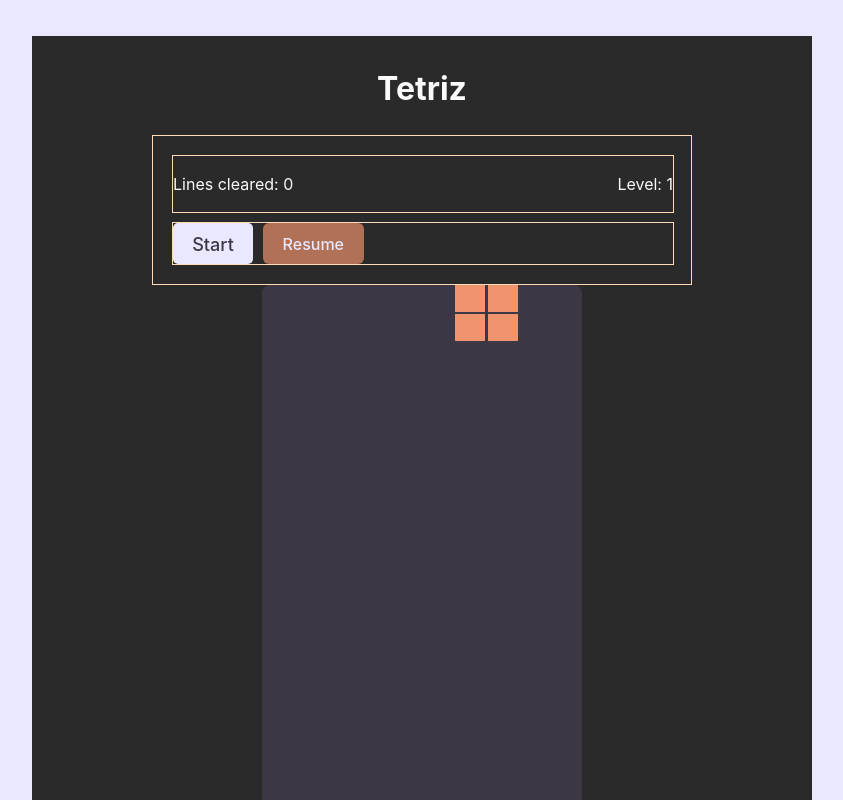
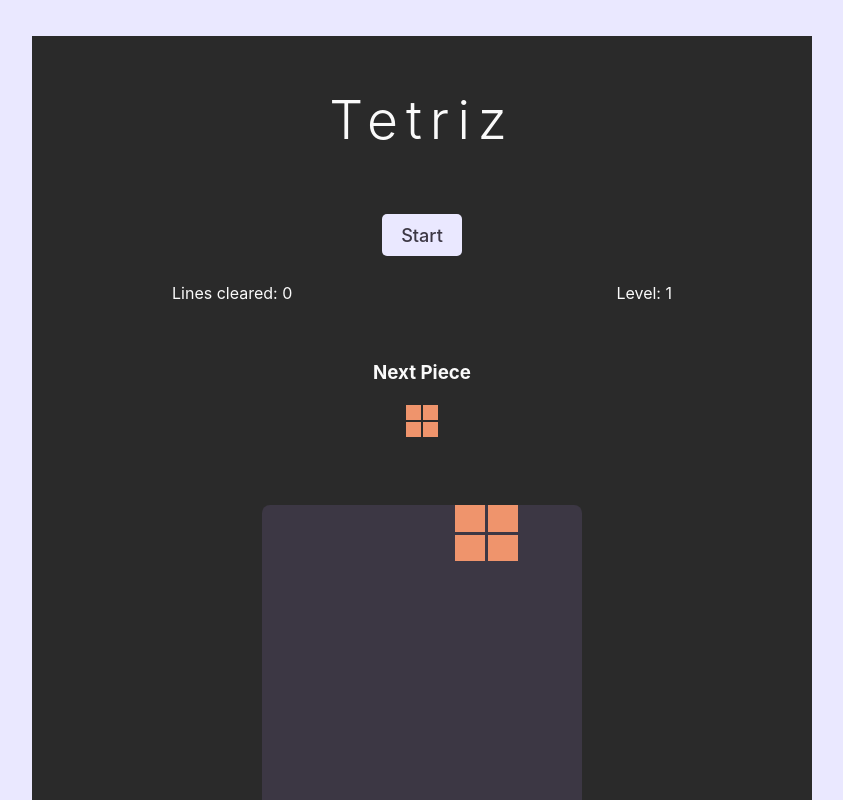
Before and after one commit to Adam-Robson/tetrix, a React (Vite) app: page / in a window 1280 px wide. Shown: the top 800 px of the page, without its empty margins (230-1073 px from the left). Built offline with nearby package versions, Linux system fonts and the light colour scheme.

Commit message:
changes to controls and preview piece

```diff
--- a/src/App.css
+++ b/src/App.css
@@ -17,3 +17,9 @@
   padding: 0.5rem;
   margin: 0.25rem;
 }
+
+.tetriz-title {
+  font-weight: 300;
+  font-size: 3.34rem;
+  letter-spacing: 8px;
+}
--- a/src/App.tsx
+++ b/src/App.tsx
@@ -4,7 +4,7 @@ import GameBoard from "./components/GameBoard";
 function App() {
   return (
     <div className="app">
-      <h1>Tetriz</h1>
+      <h1 className="tetriz-title">Tetriz</h1>
       <GameBoard />
       <div className="card">
         <p>
--- a/src/components/Controls.tsx
+++ b/src/components/Controls.tsx
@@ -16,36 +16,19 @@ const Controls: React.FC<IControlsProps> = ({
   level,
   gameOver,
 }) => {
-  const handlePause = () => {
-    if (!gameOver) setRunning(!running);
-  };
-
   const handleStart = () => {
     setRunning(true);
   };
 
   return (
     <div className="controls">
+      {gameOver && <div className="game-over">Game Over</div>}
+      <button className="start-button" onClick={handleStart} disabled={running}>
+        Start
+      </button>
       <div className="stats-container">
         <p>Lines cleared: {clearedLines}</p>
         <p>Level: {level}</p>
-      </div>
-      {gameOver && <div className="game-over">Game Over</div>}
-      <div className="buttons-container">
-        <button
-          className="start-button"
-          onClick={handleStart}
-          disabled={running}
-        >
-          Start
-        </button>
-        <button
-          className="pause-button"
-          onClick={handlePause}
-          disabled={gameOver}
-        >
-          {running ? "Pause" : "Resume"}
-        </button>
       </div>
     </div>
   );
--- a/src/components/GameBoard.tsx
+++ b/src/components/GameBoard.tsx
@@ -156,6 +156,8 @@ const GameBoard: React.FC = () => {
         level={level}
         gameOver={gameOver}
       />
+      <h3>Next Piece</h3>
+      <PreviewPiece shape={nextPiece.shape} color={nextPiece.color} />
       <div className="gameboard">
         {board.map((row, i) =>
           row.map((cell, j) => {
@@ -182,7 +184,6 @@ const GameBoard: React.FC = () => {
           })
         )}
       </div>
-      <PreviewPiece shape={nextPiece.shape} color={nextPiece.color} />
     </div>
   );
 };
--- a/src/components/controls.css
+++ b/src/components/controls.css
@@ -1,25 +1,14 @@
 .controls {
   width: 100%;
-  height: 100%;
   display: flex;
   flex-direction: column;
   align-items: space-between;
   justify-content: flex-start;
   gap: 0.6rem;
   padding: 1.17rem;
-  border: solid 1px peachpuff;
-}
-
-.buttons-container {
-  border: solid 1px peachpuff;
-  width: 100%;
-  height: 100%;
-  display: flex;
-  gap: 0.6rem;
 }
 
 .stats-container {
-  border: solid 1px peachpuff;
   width: 100%;
   height: 100%;
   display: flex;
@@ -29,6 +18,8 @@
 }
 
 .start-button {
+  max-width: 11rem;
+  margin: 0 auto;
   padding: 0.6rem 1.2rem;
   font-size: 1.13rem;
   border: none;
@@ -37,12 +28,7 @@
   transition: background-color 0.3s ease;
 }
 
-.pause-button:disabled {
-  cursor: not-allowed;
-}
-
-.start-button:hover,
-.pause-button:hover {
+.start-button:hover {
   background-color: #333;
 }
 
@@ -53,7 +39,6 @@
   margin: 10px 0;
 }
 
-.paused-overlay,
 .game-over-overlay {
   position: absolute;
   top: 0;
--- a/src/components/preview-piece.css
+++ b/src/components/preview-piece.css
@@ -1,5 +1,4 @@
 .preview-piece {
-  border: solid red 1px;
   display: grid;
   justify-content: center;
   align-items: center;
```
